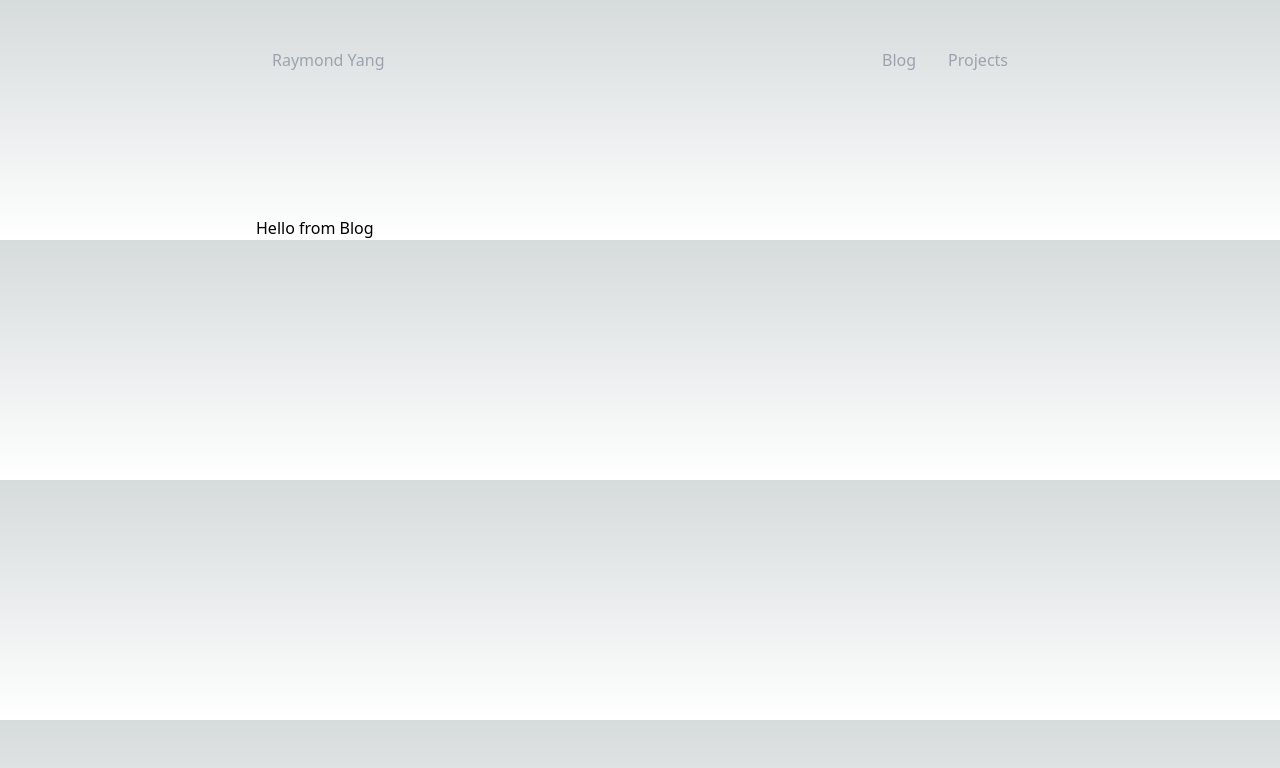
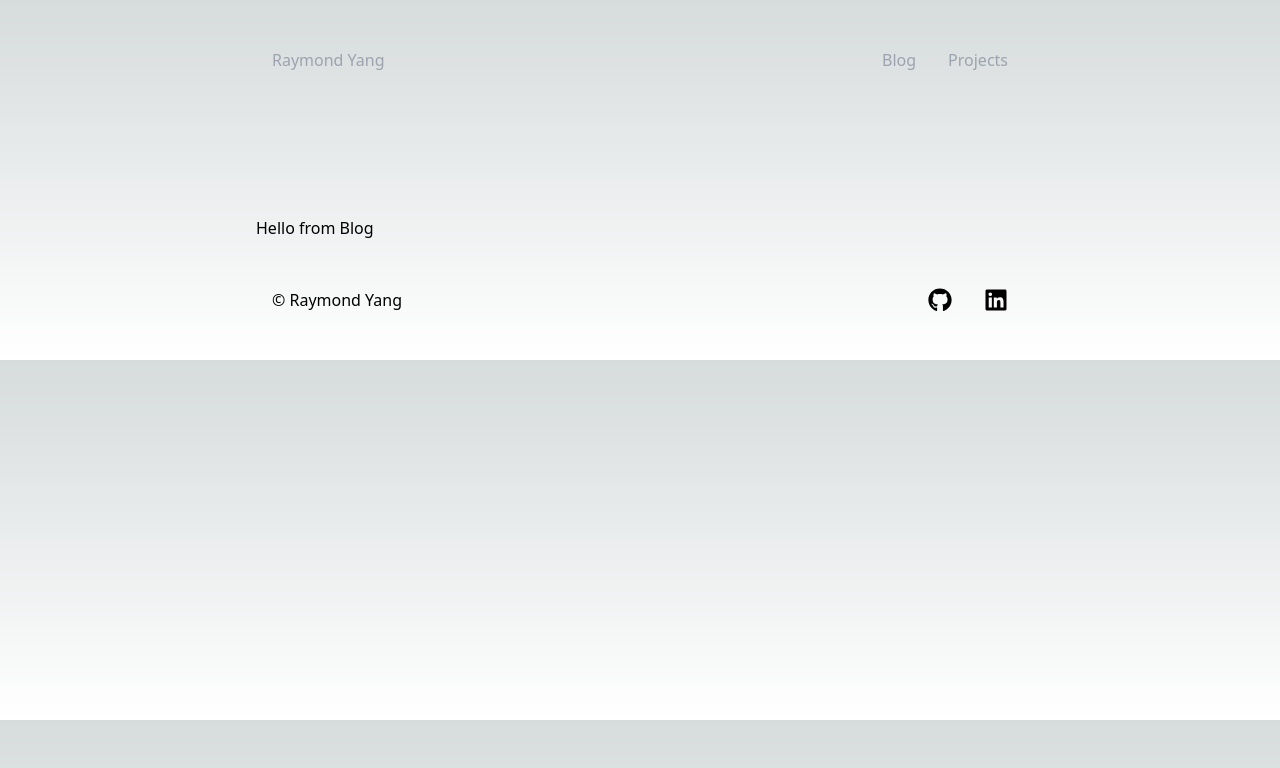
Before and after one commit to Ray2126/raymond-yang-portfolio, a Next.js app: page /blog in a window 1280 px wide. Shown: the top 768 px of the page. Built offline with nearby package versions, Linux system fonts and the light colour scheme.

Commit message:
Add footer component

```diff
--- a/src/app/layout.js
+++ b/src/app/layout.js
@@ -1,9 +1,10 @@
-import Navbar from '@/components/Navbar'
+import Navbar from '@/components/Navbar';
+import Footer from '@/components/Footer';
 import "./globals.css";
 
 export const metadata = {
-  title: "Create Next App",
-  description: "Generated by create next app",
+  title: "Raymond Yang",
+  description: "Raymond Yang portfolio",
 };
 
 export default function RootLayout({ children }) {
@@ -12,6 +13,7 @@ export default function RootLayout({ children }) {
       <body className="max-w-screen-md m-auto">
         <Navbar />
         <main className="mt-24">{children}</main>
+        <Footer />
       </body>
     </html>
   );
--- /dev/null
+++ b/src/components/Footer.js
@@ -0,0 +1,18 @@
+import Link from 'next/link';
+import { FaGithub, FaLinkedin } from 'react-icons/fa';
+
+export default function Footer() {
+  return (
+    <footer className="flex justify-between py-12 px-4">
+      <div>&copy; Raymond Yang</div>
+      <div className="flex justify-between space-x-8">
+        <Link href="https://github.com/Ray2126" target="_blank">
+          <FaGithub className="w-6 h-6" />
+        </Link>
+        <Link href="https://www.linkedin.com/in/raymond-yang-96365419a/" target="_blank">
+          <FaLinkedin className="w-6 h-6" />
+        </Link>
+      </div>
+    </footer>
+  );
+}
```
Also changed, not shown: package.json (+5 -4 lines), 1 other file (tests, documents, lock files or other folders).
